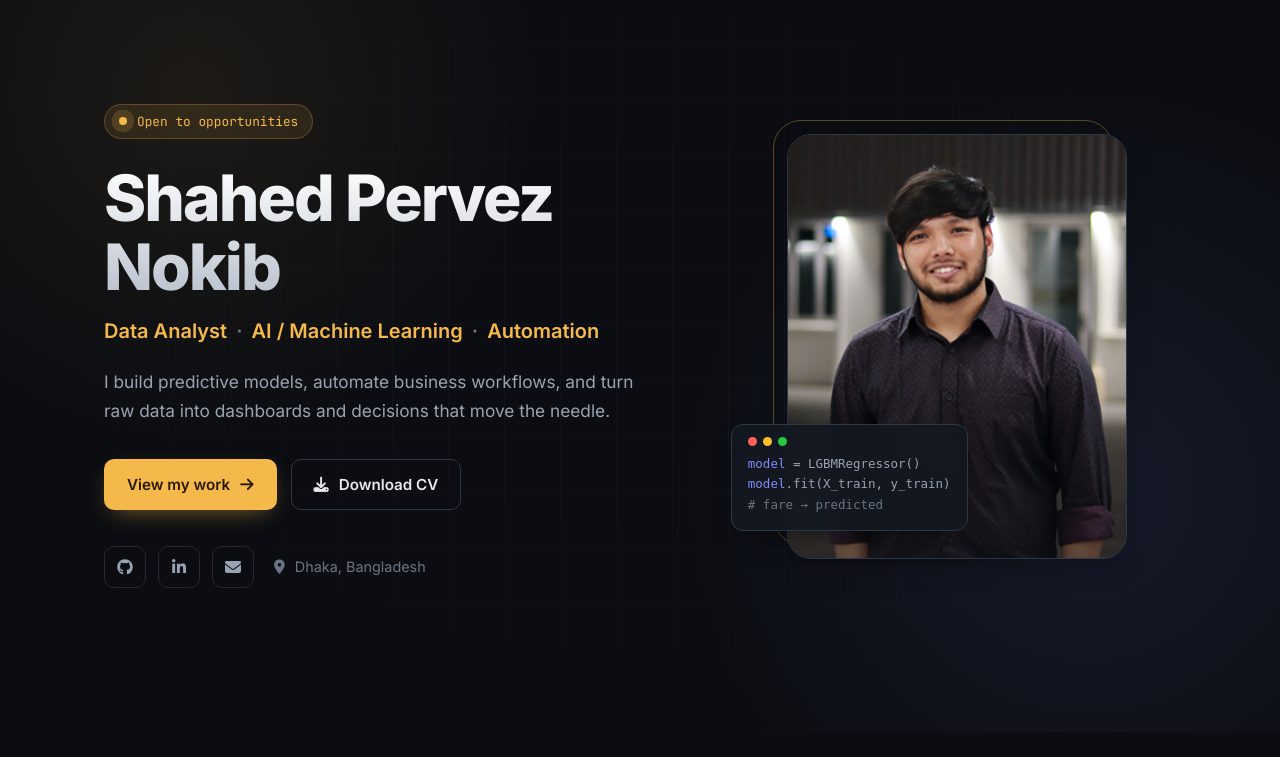
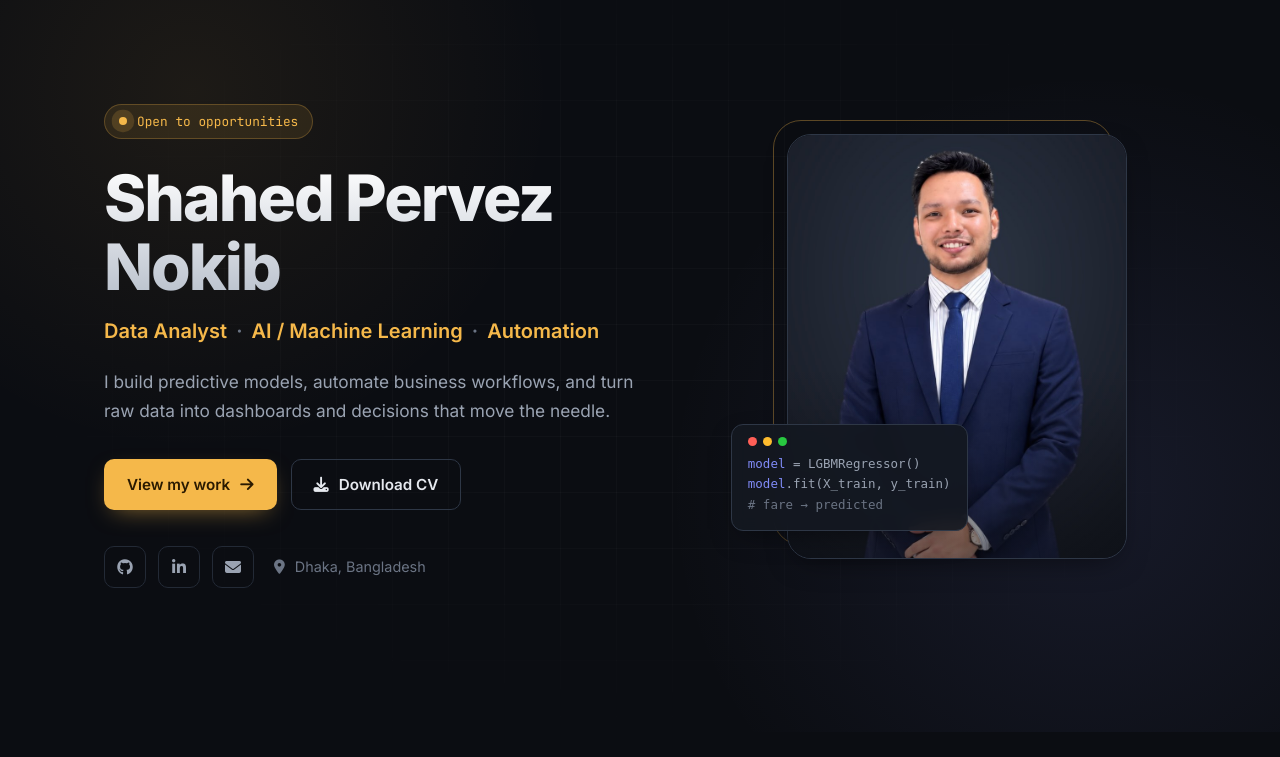
Before and after one commit to nokib-101/Portfolio-Website, a Django app: page / in a window 1280 px wide. Shown: the part 68-825 px from the top of the page. Run offline with Django 5.2, Linux system fonts and the light colour scheme.

Commit message:
Use new formal portrait in the hero section
Replace the hero photo with a formal suit portrait, cropped to the same
4:5 head-and-torso framing. The white studio background is replaced
with a dark gradient backdrop so it blends with the site's theme.

Co-Authored-By: Claude Opus 5.5 <noreply@anthropic.com>
Claude-Session: https://claude.ai/code/session_01W6xHdgi3G8gSW1vCgkCGsd

```diff
--- a/Base/templates/home.html
+++ b/Base/templates/home.html
@@ -64,7 +64,7 @@
 
         <div class="hero-visual">
             <div class="portrait">
-                <img src="{% static 'images/cc.png' %}" alt="Portrait of Shahed Pervez Nokib">
+                <img src="{% static 'images/profile.jpg' %}" alt="Portrait of Shahed Pervez Nokib" width="800" height="1000">
             </div>
             <div class="code-card">
                 <div class="code-dots"><i></i><i></i><i></i></div>
```
Also changed, not shown: static/images/profile.jpg (added).
